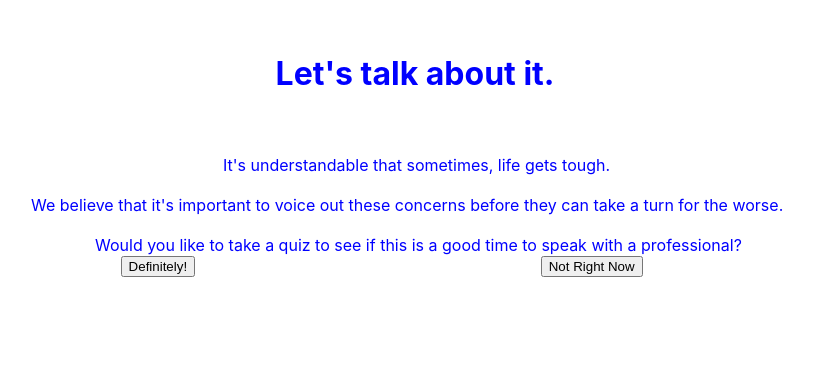
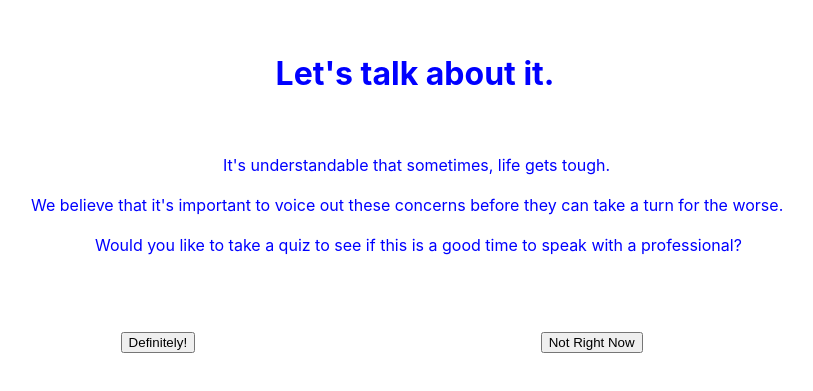
Before and after one commit to cfernando415/e-counseling, a React (Create React App) app: page / in a window 1280 px wide. Shown: the part 159-550 px from the top of the page, without its empty margins (225-1038 px from the left). Built offline with nearby package versions, Linux system fonts and the light colour scheme; no server answers.

Commit message:
Working on quiz page / routes

```diff
--- a/src/App.js
+++ b/src/App.js
@@ -1,5 +1,4 @@
 import React, { Component } from 'react'
-
 import './App.css'
 import CounselorContainer from './containers/CounselorContainer'
 import CounselorProfile from './components/CounselorProfile'
@@ -7,6 +6,7 @@ import { Route, Switch, withRouter } from 'react-router-dom'
 import ReviewForm from './components/ReviewForm'
 import Homepage from './containers/Homepage'
 import Quizpage from './components/Quizpage'
+import QuizPageThanks from './components/QuizPageThanks';
 import ReferralPage from './components/ReferralPage'
 import Login from './components/Login'
 import Signup from './components/Signup'
@@ -70,6 +70,10 @@ class App extends Component {
             render={()=> <Quizpage results={this.quizHandler}/>}
           />
           <Route
+            path='/thanks'
+            component={QuizPageThanks}
+          />
+          <Route
             path='/'
             component={Homepage}
           />
--- a/src/components/DefaultHomepage.js
+++ b/src/components/DefaultHomepage.js
@@ -16,8 +16,8 @@ const DefaultHomepage = props => {
       <br />
       <span className="Homepage text span-3">Would you like to take a quiz to see if this is a good time to speak with a professional?</span>
       <br />
-      <Link to='/quiz' className='Homepage-button'><button>Definitely!</button></Link>
-      <Link to='/referral' className='Homepage-button'><button>Not Right Now</button></Link>
+      <Link to='/quiz'><button className='Homepage-button'>Definitely!</button></Link>
+      <Link to='/referral'><button className='Homepage-button'>Not Right Now</button></Link>
     </div>
   )
 }
--- /dev/null
+++ b/src/components/QuizPageThanks.js
@@ -0,0 +1,16 @@
+import React from 'react';
+import '../App.css';
+
+const QuizPageThanks = props => {
+    return(
+        <div>
+            <p>Thank you for taking our screening! We found that based on your results, this may not be the best time to speak with a counselor as you've demonstrated great mental fitness!</p>
+            <br />
+            <p>If you feel that a loved one could benefit from speaking with a counselor and taking our screening, please feel free to share our link!</p>
+            <br />
+            <p>www.counsel-me.com</p>
+        </div>
+    )
+}
+
+export default QuizPageThanks;
--- a/src/components/Quizpage.js
+++ b/src/components/Quizpage.js
@@ -1,4 +1,5 @@
 import React, {Component} from 'react';
+import { Link } from 'react-router-dom';
 import '../App.css'
 
 export default class Quizpage extends Component {
@@ -31,9 +32,15 @@ export default class Quizpage extends Component {
         })
     }
 
+    finishedButtonHandler = () => {
+        if (this.state.question1response === null || this.state.question2response === null || this.state.question3response === null || this.state.question4response === null) {
+            return <input type='submit' className="Quiz-Button-Finished" onClick={event => this.validateQuestions(event)} />
+        } else if (this.state.question1response === false || this.state.question2response === false || this.state.question3response === false || this.state.question4response === false) {
+            return <Link to='/thanks'> <input type='submit' className="Quiz-Button-Finished"/> </Link>
+        }
+    }
 
     render() {
-        console.log(this.state)
         return (
             <div>
                 <h3 className="Quiz-Directions">Please select True or False for the following questions: </h3>
@@ -61,8 +68,7 @@ export default class Quizpage extends Component {
                     <button className="Quiz-Button Quiz-Button-False" id="question4response" value="false" onClick={event => this.responseHandler(event)}>False</button>
                     <br />
                 </form>
-                <input type='submit' className="Quiz-Button-Finished" onClick={event => this.validateQuestions(event)} />
-
+                {this.finishedButtonHandler()}
             </div>
         )
     }
--- a/src/containers/Homepage.js
+++ b/src/containers/Homepage.js
@@ -1,7 +1,5 @@
 import React, {Component} from 'react';
 import DefaultHomepage from '../components/DefaultHomepage';
-import ReferralPage from '../components/ReferralPage';
-import QuizPage from '../components/Quizpage';
 import '../App.css';
 
 export default class Homepage extends Component {
```
Also changed, not shown: src/components/QuizPageResults.js (added).
